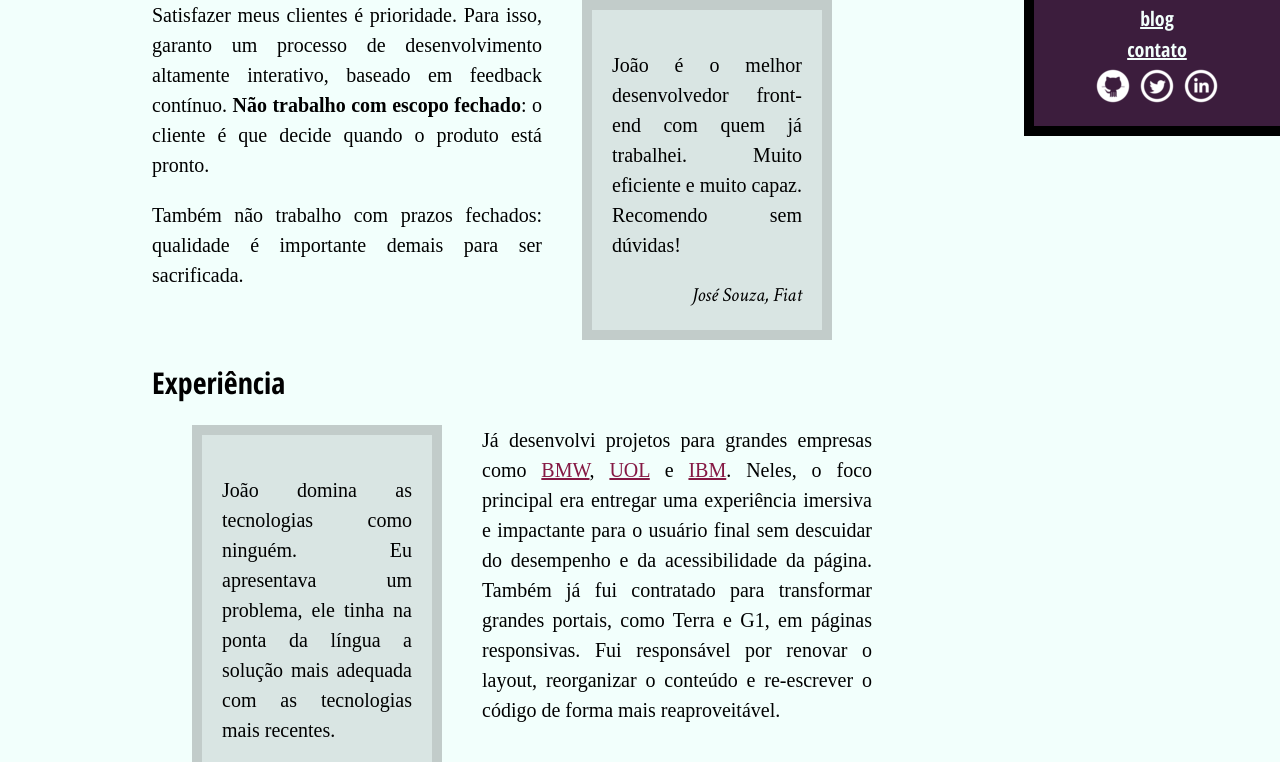
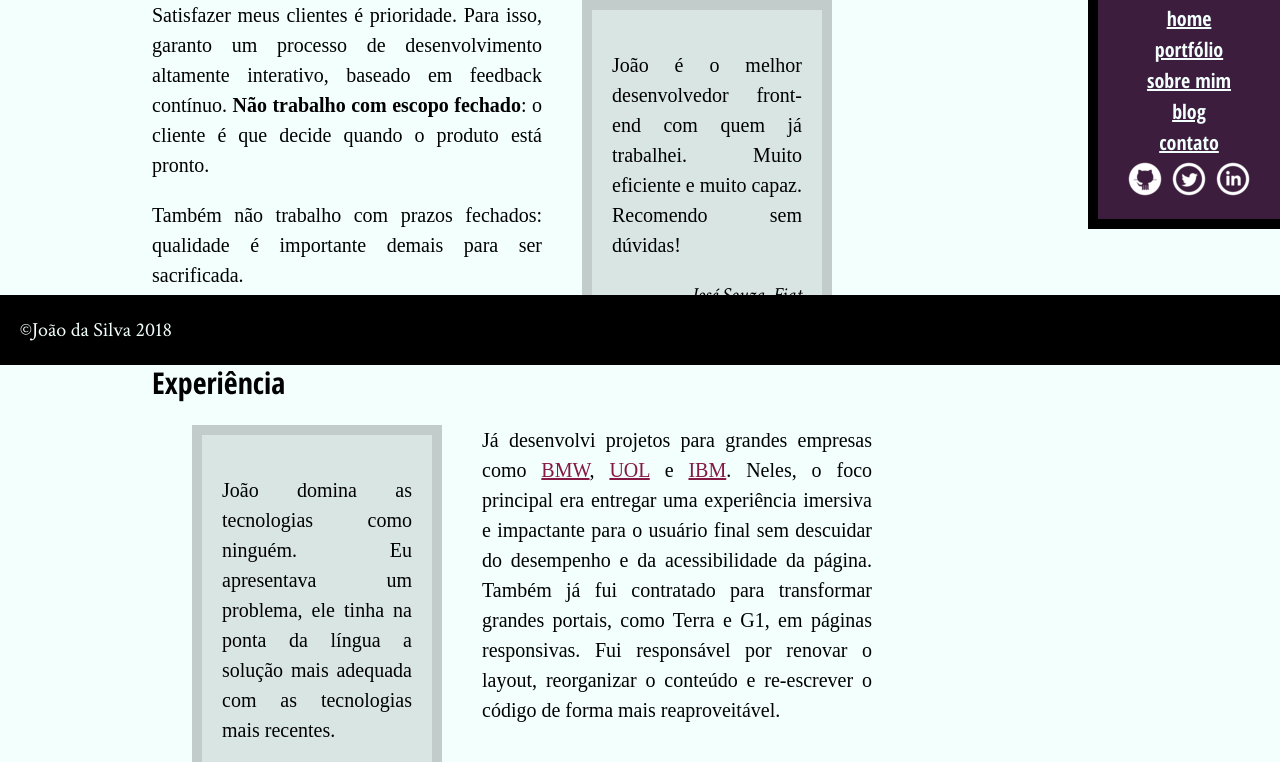
Before and after one commit to jcbeuker/curso-html-css, a plain HTML site: page curso-html-css/bio.html in a window 1280 px wide. Shown: the part 435-1197 px from the top of the page. Drawn offline with Linux system fonts and the light colour scheme.

Commit message:
Posicionando os elementos na tela: position

```diff
--- a/curso-html-css/site.css
+++ b/curso-html-css/site.css
@@ -79,6 +79,11 @@ em {
 footer {
     background-color: #F2FFFC;
     color: #000;
+    position: fixed;
+    bottom: 0;
+    left: 0;
+    width: 100%;
+    box-sizing: border-box;
 }
 
 .clearfix {
@@ -92,6 +97,7 @@ main a {
 main {
     width: 80%;
     float: left;
+    padding-bottom: 80px;
 }
 
 img,
@@ -181,3 +187,15 @@ ul li span {
     border-left: 10px solid black;
     border-bottom: 10px solid black;
 }
+
+.navegacaoSite {
+    width: 15%;
+    position: relative;
+    top: 304px;
+}
+
+.minhaFoto {
+    position: absolute;
+    top: 0;
+    right: 0;
+}
```
Also changed, not shown: 1 other file.
